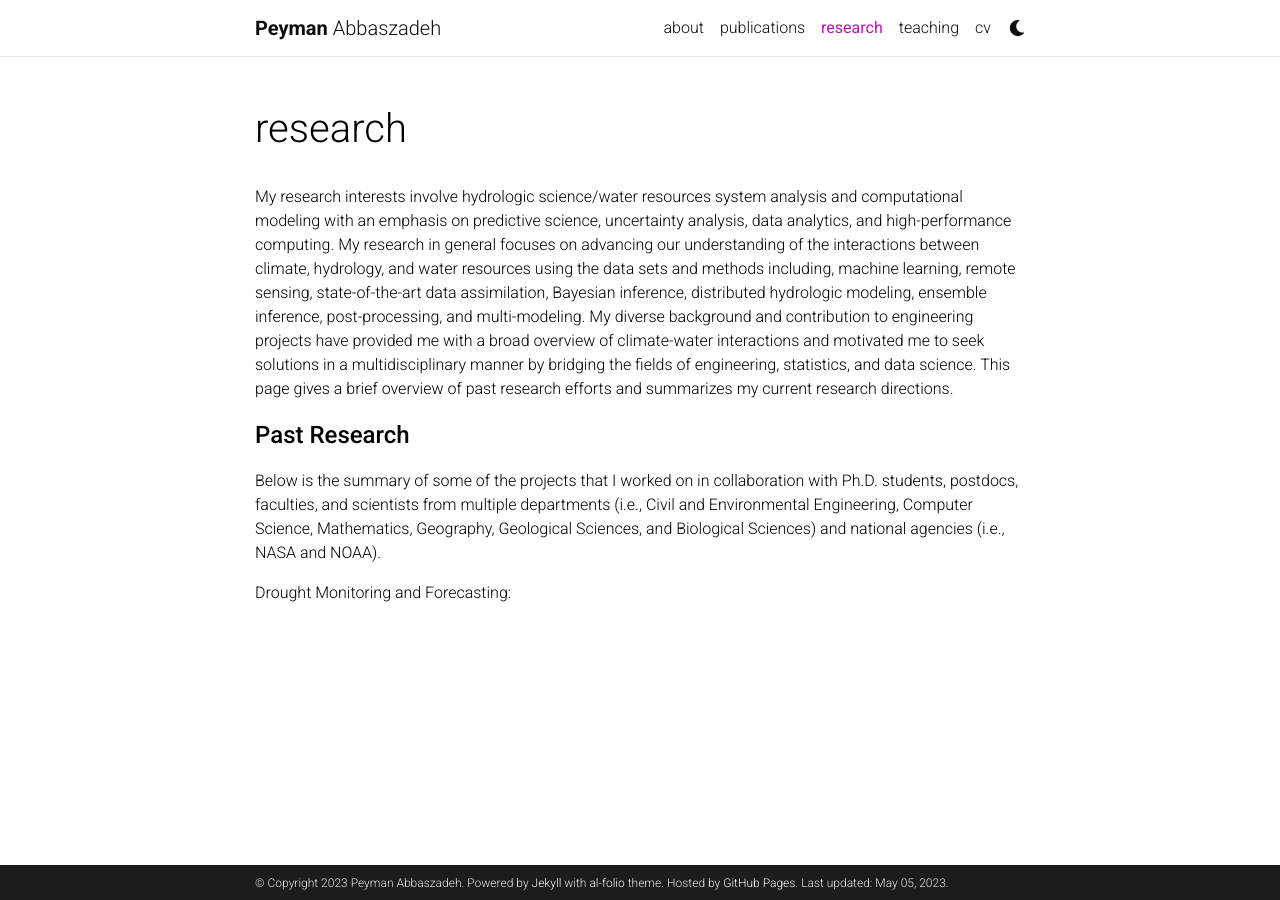
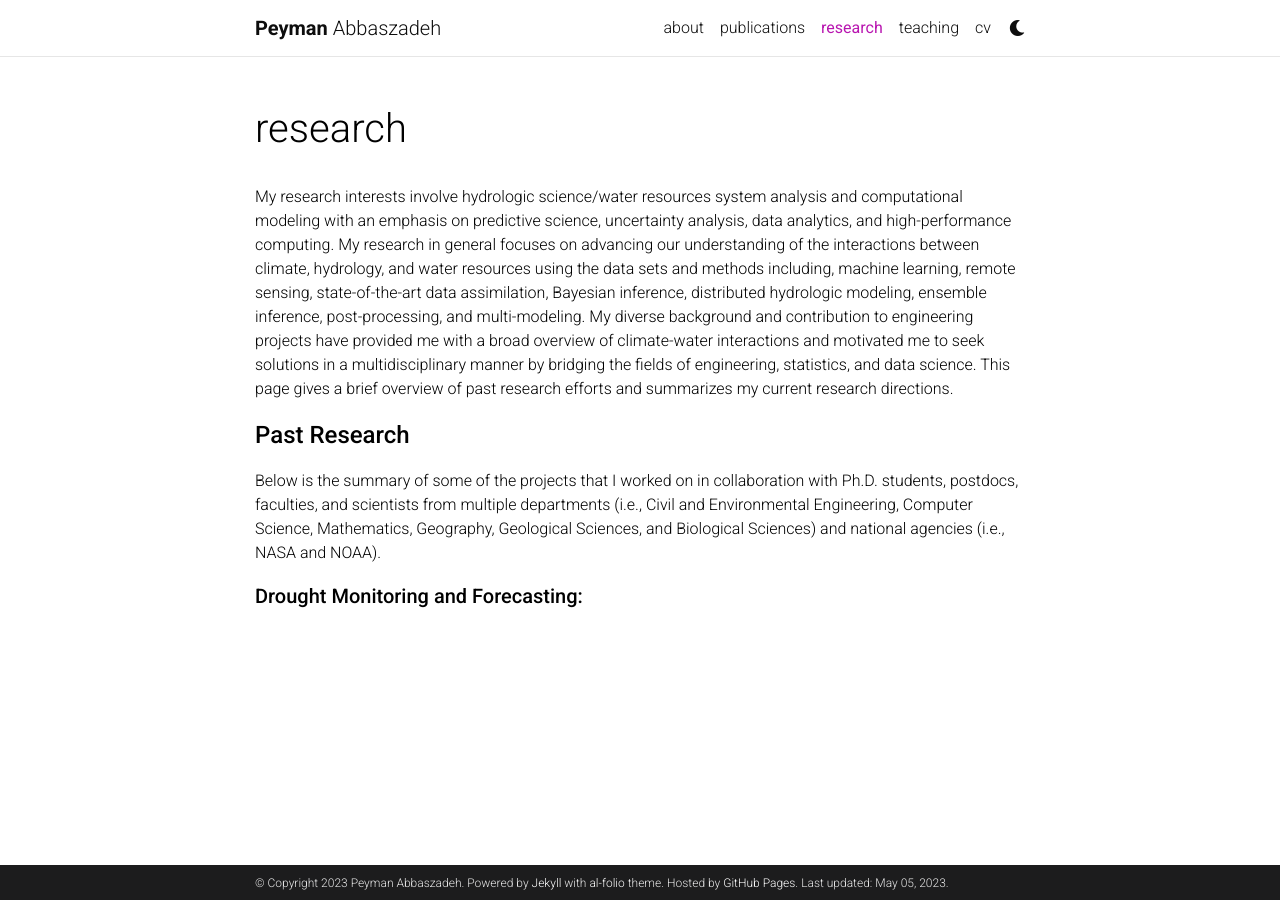
Before and after one commit to Pabbaszadeh/Pabbaszadeh.github.io, a Jekyll site: the page built from _pages/research.md, in a window 1280 px wide. Built offline with Jekyll 4.4.1, drawn with Linux system fonts in a browser that asks for light colours; comment, search, counter and statistics services are not loaded; a style sheet for code colours, icons or effects is not loaded.

Commit message:
Update research.md

```diff
--- a/_pages/research.md
+++ b/_pages/research.md
@@ -15,4 +15,4 @@ My research interests involve hydrologic science/water resources system analysis
 
 Below is the summary of some of the projects that I worked on in collaboration with Ph.D. students, postdocs, faculties, and scientists from multiple departments (i.e., Civil and Environmental Engineering, Computer Science, Mathematics, Geography, Geological Sciences, and Biological Sciences) and national agencies (i.e., NASA and NOAA).
 
-Drought Monitoring and Forecasting:
+<strong style="font-size: 20px;">Drought Monitoring and Forecasting:</strong>
```
